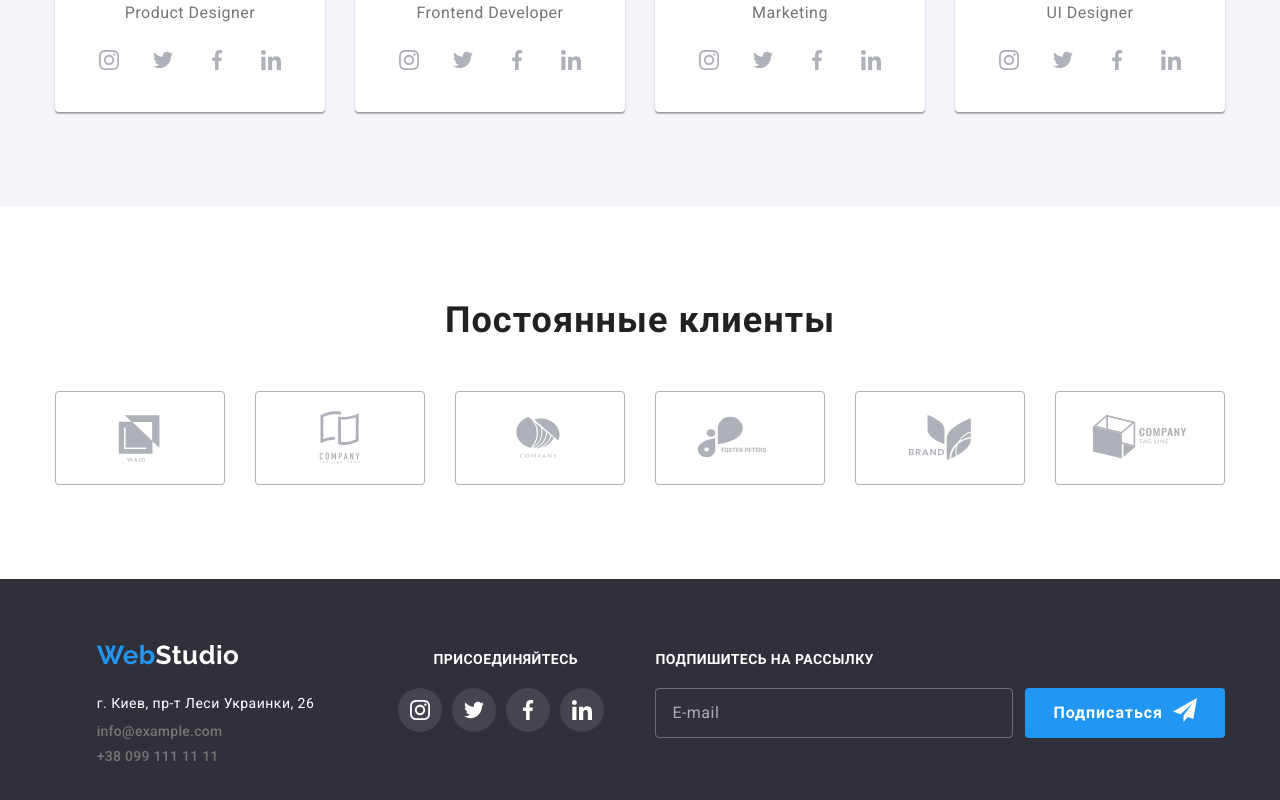
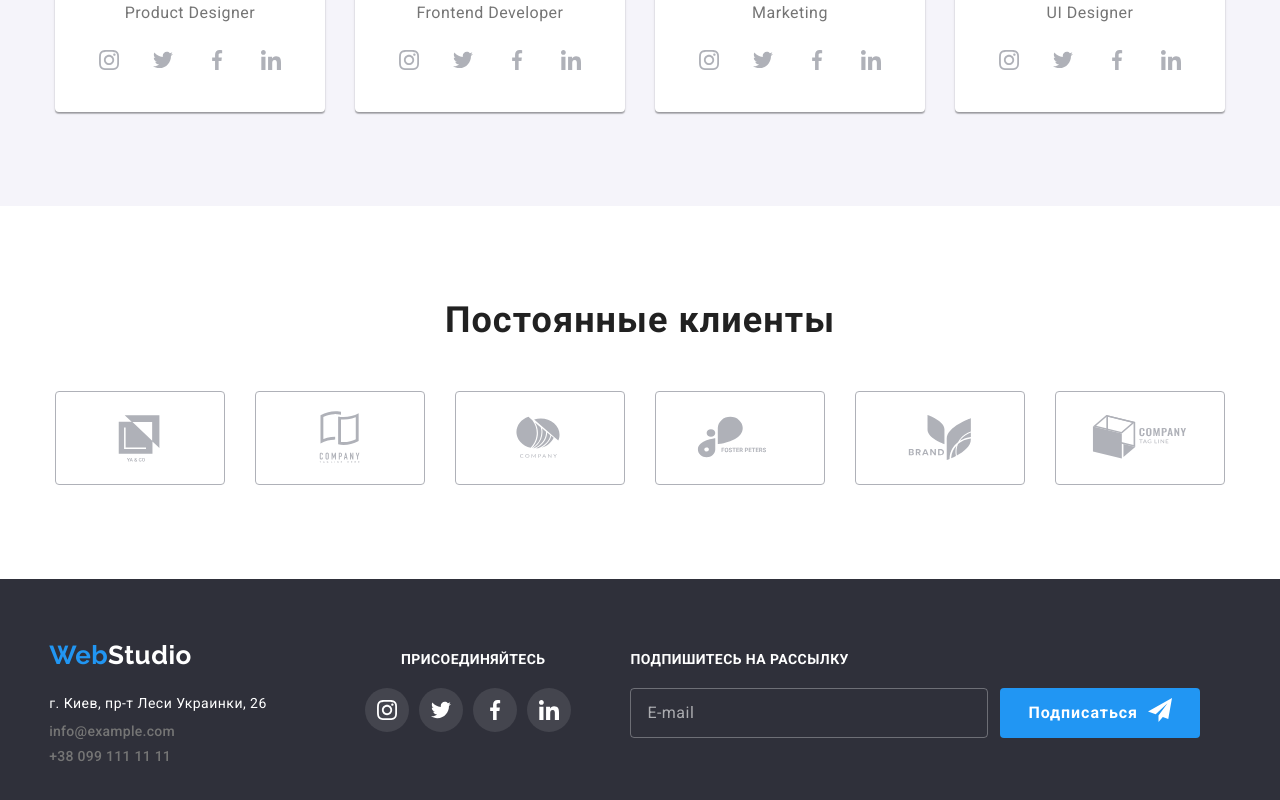
Before and after one commit to ITslaver/goit-markup-hw-08, a plain HTML site: page index.html in a window 1280 px wide. Shown: the part 2103-2903 px from the top of the page. Drawn offline with nearby package versions, Linux system fonts and the light colour scheme.

Commit message:
footer fix conteiner

```diff
--- a/sass/components/_footer.scss
+++ b/sass/components/_footer.scss
@@ -6,13 +6,6 @@
     //     text-align: center;
     // }
 
-    }
-
-    .conteiner {
-    width: 100%;
-    padding-left: 15px;
-    padding-right: 15px;
-    margin: 0 auto;
     }
 
     .footer__position-tablet {
@@ -37,6 +30,7 @@
 
     .footer__block--position {
         display: flex;
+        width: 100%;
         @media screen and (min-width: 320px) {
             flex-direction: column;
             align-items: center;
```
Also changed, not shown: portfolio.html (+1 -1 lines), css/main.css, css/main.min.css, 2 other files.
